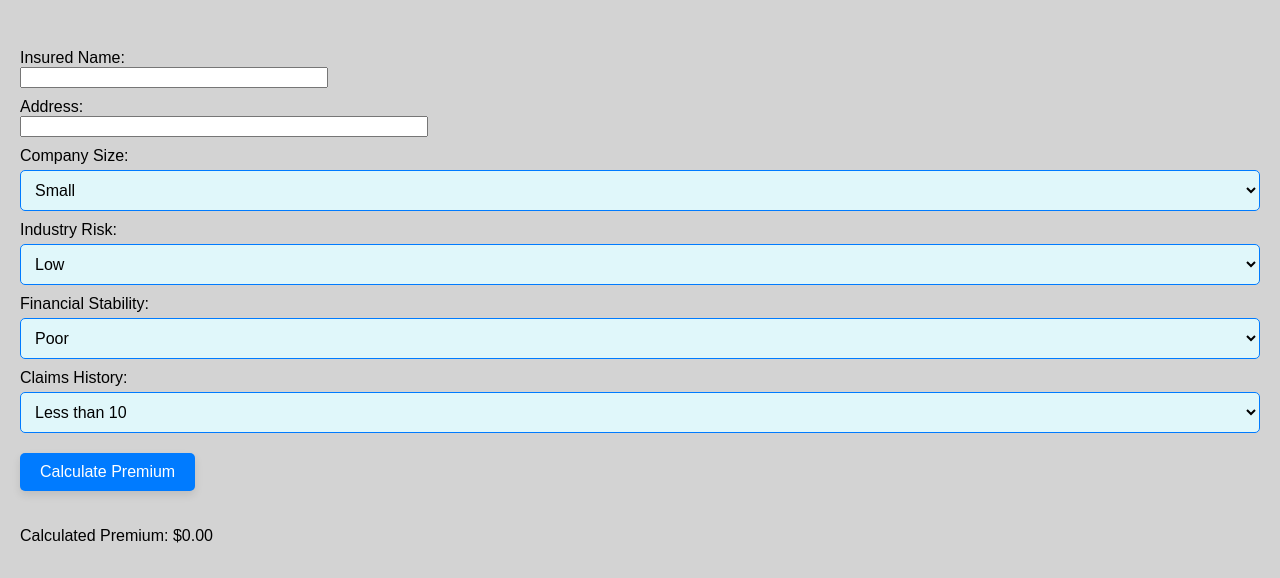
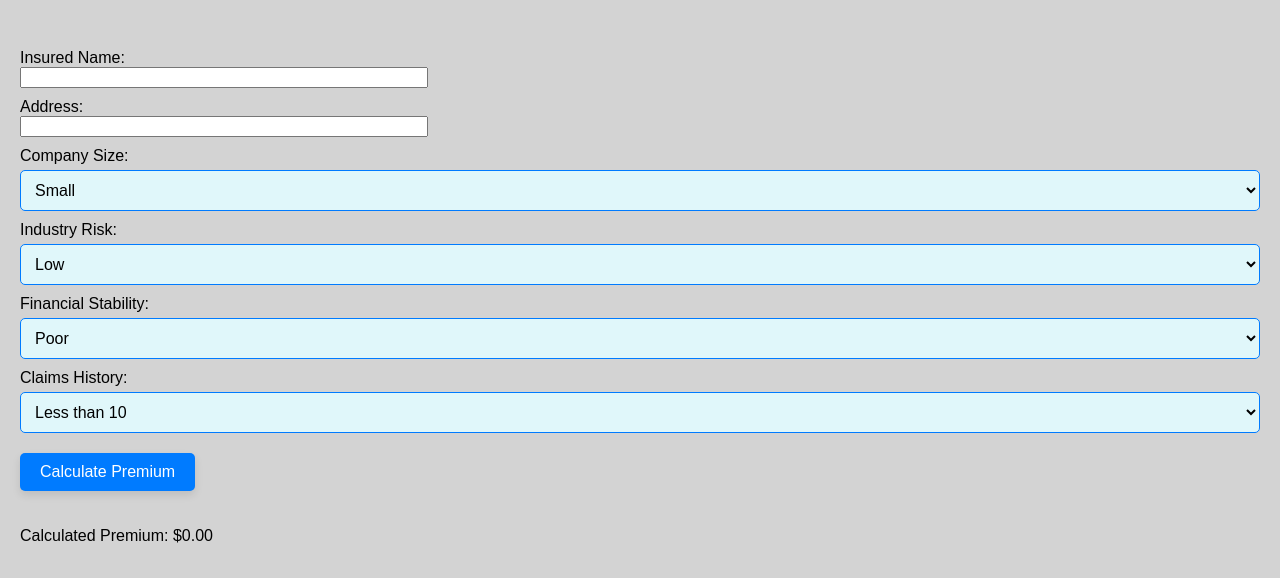
Before and after one commit to ryandenne/dorater, a plain HTML site: page index.html in a window 1280 px wide. Shown: the part 81-659 px from the top of the page. Drawn offline with Linux system fonts and the light colour scheme.

```diff
--- a/style.css
+++ b/style.css
@@ -16,7 +16,7 @@
 }
 
 #insured-name {
-    width: 300px; /* Adjust the width as needed */
+    width: 400px; /* Adjust the width as needed */
 }
 
 #address {
```
